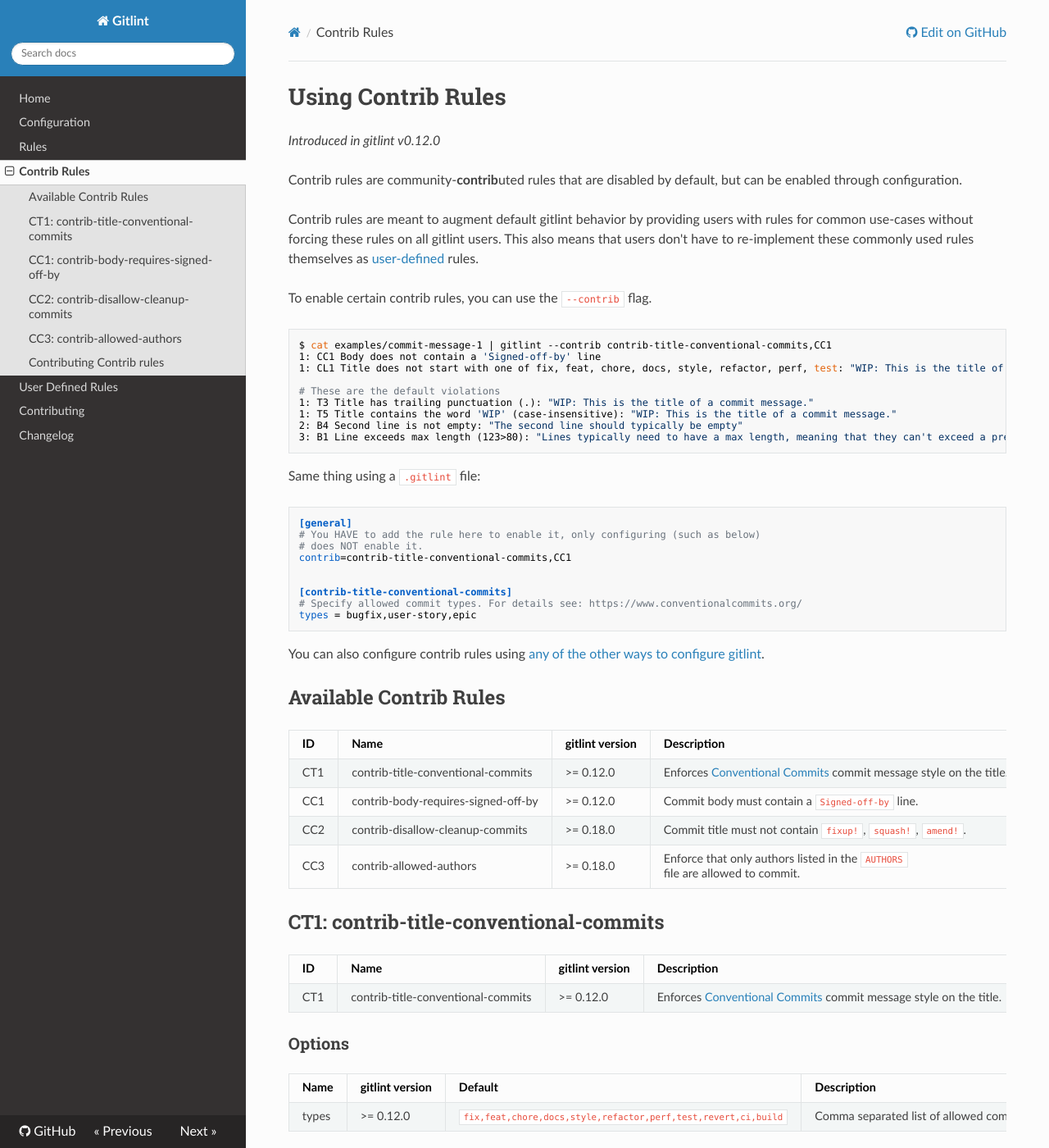
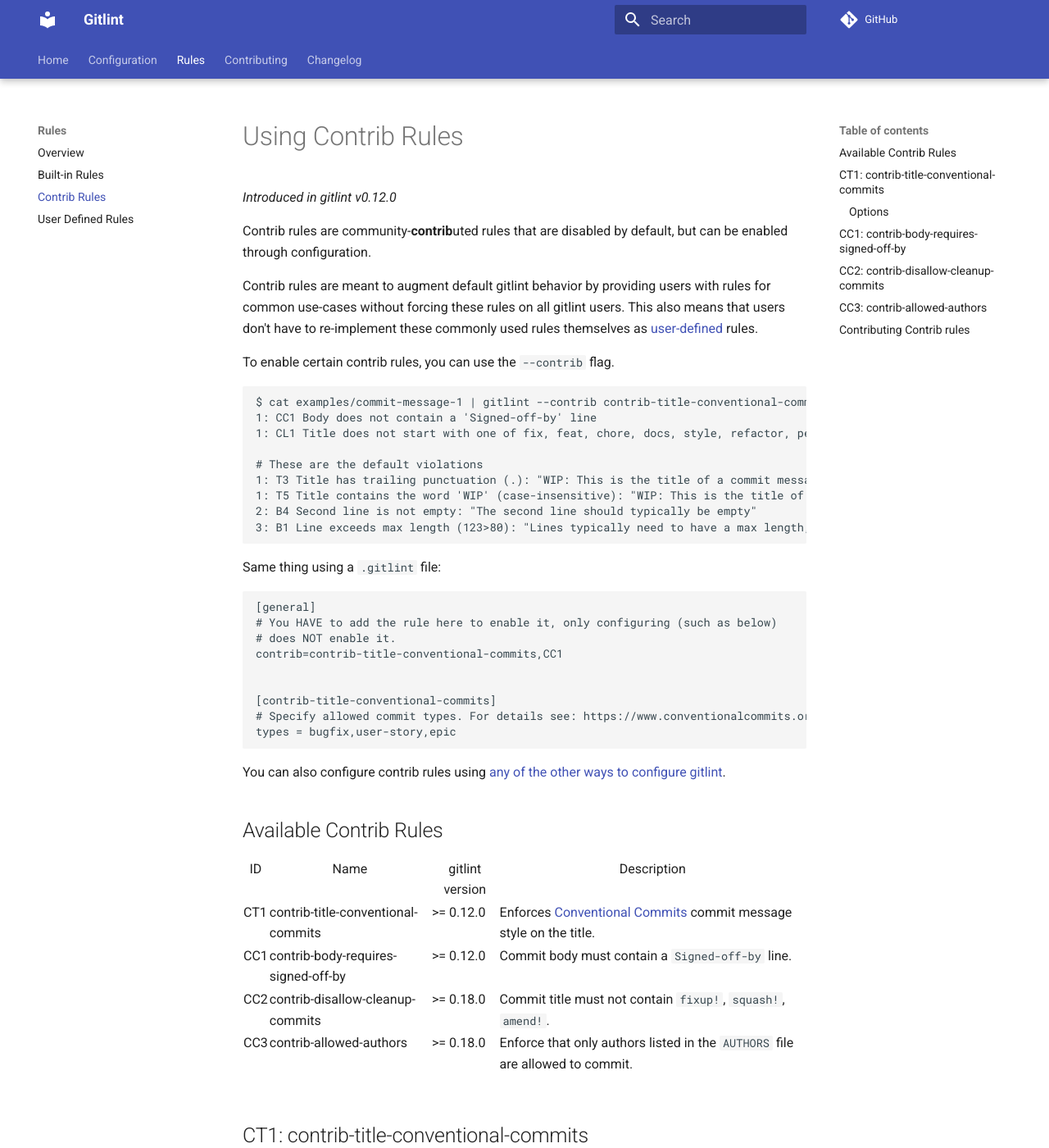
Before and after one commit to jorisroovers/gitlint, an MkDocs documentation site: the page built from docs/rules/contrib_rules.md, in a window 1280 px wide and 1400 px high. Shown: the whole window at 82% size. Built offline with MkDocs 1.6.1 and Material for MkDocs 9.7.7, drawn with Linux system fonts in a browser that asks for light colours; nearby versions of some CDN libraries; comment, search, counter and statistics services are not loaded; some of the changed text lies outside the part shown.

Commit message:
WIP: Material for Mkdocs
Switching mkdocs theme from read-the-docs to material for mkdocs.

```diff
--- a/mkdocs.yml
+++ b/mkdocs.yml
@@ -2,24 +2,28 @@
 site_description: Linting for your git commit messages
 site_url: http://jorisroovers.github.io/gitlint/
 repo_url: https://github.com/jorisroovers/gitlint
-edit_uri: edit/main/docs
+# edit_uri: edit/main/docs
+markdown_extensions: [admonition]
+theme:
+    name: material
+    features:
+        - navigation.tabs
+        - navigation.tabs.sticky
+# strict: true # Must be renabled after everything is changed, so that we can catch errors and warnings
+extra_css:
+    - stylesheets/termynal.css
+    - stylesheets/extra.css
+extra_javascript:
+    - javascript/termynal.js
+    - javascript/extra.js
+
 nav:
     - Home: index.md
     - Configuration: configuration.md
-    - Rules: rules.md
-    - Contrib Rules: contrib_rules.md
-    - User Defined Rules: user_defined_rules.md
+    - Rules:
+        - Overview: rules/overview.md
+        - Built-in Rules: rules/rules.md
+        - Contrib Rules: rules/contrib_rules.md
+        - User Defined Rules: rules/user_defined_rules.md
     - Contributing: contributing.md
     - Changelog: https://github.com/jorisroovers/gitlint/blob/main/CHANGELOG.md
-
-markdown_extensions: [admonition]
-theme:
-    name: readthedocs
-    navigation_depth: 2
-strict: true
-extra_css:
-    - termynal.css
-    - extra.css
-extra_javascript:
-    - termynal.js
-    - extra.js
--- a/pyproject.toml
+++ b/pyproject.toml
@@ -148,7 +148,7 @@
 """
 detached = true
 dependencies = [
-    "mkdocs==1.4.2", #
+    "mkdocs-material==9.1.6", #
 ]
 
 [tool.hatch.envs.docs.scripts]
```
Also changed, not shown: docs/index.md (+0 -5 lines), docs/rules/overview.md (added, +11 -0 lines), docs/javascript/extra.js (renamed from docs/extra.js), docs/javascript/termynal.js (renamed from docs/termynal.js), docs/rules/contrib_rules.md (renamed from docs/contrib_rules.md), docs/rules/rules.md (renamed from docs/rules.md), docs/rules/user_defined_rules.md (renamed from docs/user_defined_rules.md), docs/stylesheets/extra.css (renamed from docs/extra.css), docs/stylesheets/termynal.css (renamed from docs/termynal.css).
